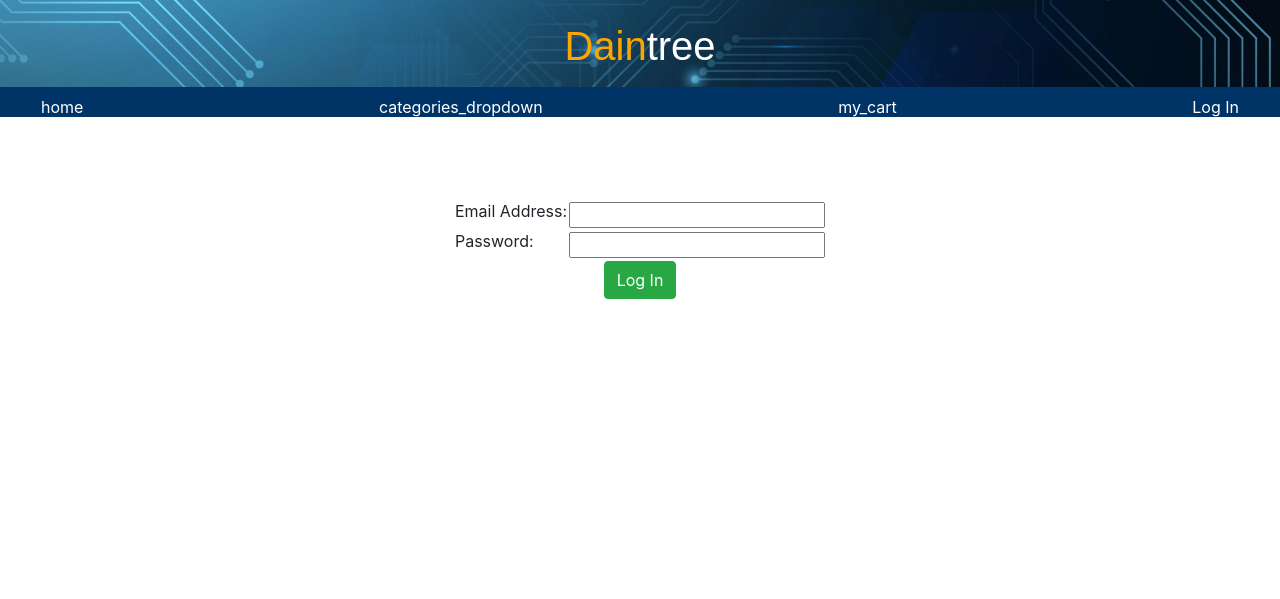
After one commit to idaeusice/shopping-cart-php, a PHP site: page /login.php in a window 1280 px wide. The commit adds this page. Shown: the top 599 px of the page. Run offline with PHP 8.4, Linux system fonts and the light colour scheme; some web fonts are replaced.

Commit message:
Filled out sample html for login.php

```diff
--- a/header.php
+++ b/header.php
@@ -4,11 +4,13 @@
         <title>Daintree - Low Prices for High Tech</title>
         <meta charset="UTF-8">
         <meta name="viewport" content="width=device-width, initial-scale=1.0">
-        <script src="https://ajax.googleapis.com/ajax/libs/jquery/3.5.1/jquery.min.js"></script>
-        <link rel="stylesheet" href="https://stackpath.bootstrapcdn.com/bootstrap/4.3.1/css/bootstrap.min.css" integrity="sha384-ggOyR0iXCbMQv3Xipma34MD+dH/1fQ784/j6cY/iJTQUOhcWr7x9JvoRxT2MZw1T" crossorigin="anonymous">
+        <!-- scripts -->
+        <script type="text/javascript" src="https://ajax.googleapis.com/ajax/libs/jquery/3.5.1/jquery.min.js"></script>
+        <script src="includes/scripts.js"></script>
         <!-- fonts and stylesheet -->
         <link href="https://fonts.googleapis.com/css2?family=Days+One&display=swap" rel="stylesheet">
         <link rel="stylesheet" href="includes/styles.css">
+        <link rel="stylesheet" href="https://stackpath.bootstrapcdn.com/bootstrap/4.3.1/css/bootstrap.min.css" integrity="sha384-ggOyR0iXCbMQv3Xipma34MD+dH/1fQ784/j6cY/iJTQUOhcWr7x9JvoRxT2MZw1T" crossorigin="anonymous">
     </head>
     <body>
         <div id='title'>
--- a/includes/scripts.js
+++ b/includes/scripts.js
@@ -1,6 +1,19 @@
-$(document).ready(function() {
-    function openCart() {
-        //initializes a modal
-        $('#main').html('<div id="cart"><p>test</p></div>');
-    }
-});
+var loggedIn = false;
+
+function login() {
+    //can redirect to a login page (php) or show a modal and do everything dynamically (php + js)
+    $('#main').append('<div id="loginModal"></div>');
+    /* Can make an ajax call to login to do something, then continue on.
+    $.ajax({
+        url: "login.php",
+        type: "post",
+        dataType: "json",
+        data: {userName: false}
+    });
+    */
+    $('#loggedInText').html('Log Out');
+}
+
+function logout() {
+    $('#loggedInText').html('Log Out');
+}
--- a/includes/styles.css
+++ b/includes/styles.css
@@ -99,3 +99,10 @@
     vertical-align: middle;
     margin: 0;
 }
+
+/* Modals */
+#login {
+    width: 50%;
+    height: 50%;
+    background-color: grey;
+}
--- /dev/null
+++ b/login.php
@@ -0,0 +1,26 @@
+<?php
+    print "<div id='header'>";
+        include ('header.php');//title
+        include ('menu.php');
+    print "</div>";
+?>
+<div id='loginContainer' style='margin-top: 200px; height: 50%;'>
+    <div id='loginForm' style='position: relative; display: block; margin: auto;'>
+        <form action='main.php'>
+            <table style='margin: auto;'>
+                <tr>
+                    <td><label for='email'>Email Address: </label></td>
+                    <td><input id='email'></td>
+                </tr>
+                <tr>
+                    <td><label for='password'>Password: </label></td>
+                    <td><input id='password'></td>
+                </tr>
+                <tr>
+                    <td colspan='2' style='text-align: center;'><input type='submit' class='btn btn-success' value='Log In'></td>
+                </tr>
+            </table>
+        </form>
+    </div>
+</div>
+<!-- placeholder login -->
--- a/menu.php
+++ b/menu.php
@@ -2,5 +2,6 @@
     <span id='navHome'><a href='main.php'>home</a></span>
     <span id='navCategories'><a href='#'>categories_dropdown</a></span>
     <span id='navCart'><a href='cart.php'>my_cart</a></span>
-    <div id='loggedIn'><a href='account.php'>my_account</a></div>
+    <!-- <div id='loggedInText' onclick='login();'>Log In</a></div> -->
+    <span id='loggedInText'><a href='login.php'>Log In</a></span>
 </div>
```
